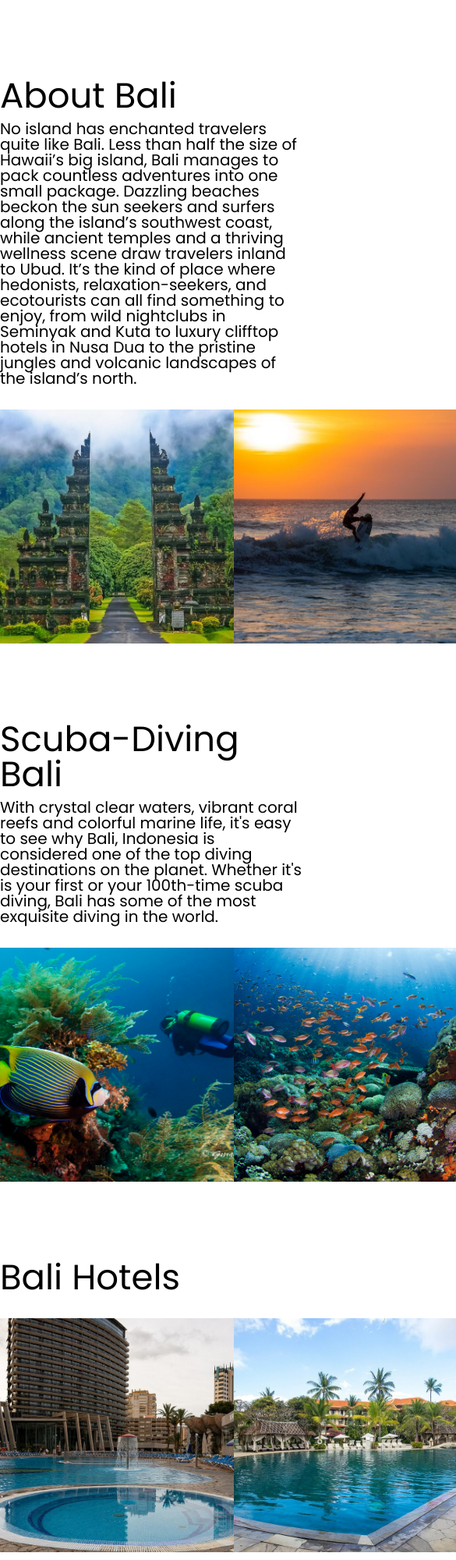
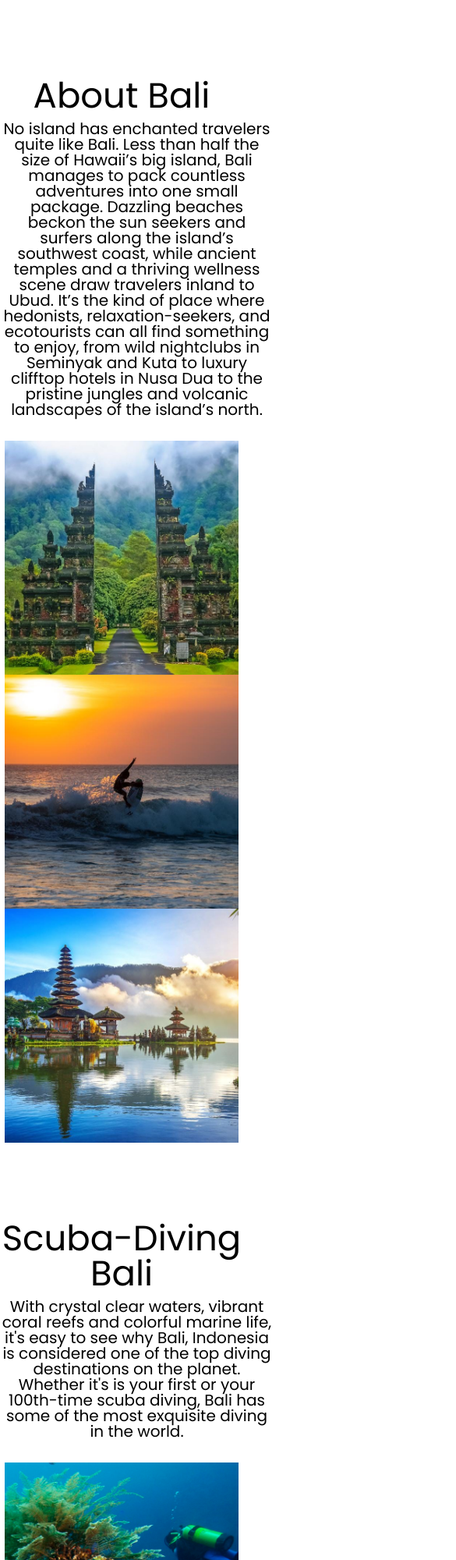
Before and after one commit to Ninochakvetadze/Task-13, a plain HTML site: page index.html in a window 390 px wide. Shown: the top 2000 px of the page at 78% size, 585 px wide, since content can reach past the window. Drawn offline with Linux system fonts and the light colour scheme.

Commit message:
added responsive

```diff
--- a/scss/_style.scss
+++ b/scss/_style.scss
@@ -15,21 +15,40 @@ body {
     h2 {
         @include font (45px, normal);
         @include pseudo;
+        @media (max-width: 1000px) {
+            width: 80%;
+            text-align: center;
+        }
     }
     p {
         margin-top: 10px;
         margin-bottom: 30px;
         @include pseudo;
         @include font (20px, normal);
+        @media (max-width: 1200px) {
+            width: 90%;
+            text-align: center;
+        }
     }
     .bali {
         @include goflex;
+        @media (max-width: 900px) {
+            width: 80%;
+            flex-direction: column;
+            justify-content: space-around;
+            align-items: center;
+            margin-bottom: 20px;
+        }
     }
 }
 
 .s-3 {
     h2 {
         @include font (45px, normal);
+        @media (max-width: 1000px) {
+            width: 80%;
+            text-align: center;
+        }
     }
     .cards {
         @include goflex;
@@ -50,5 +69,12 @@ body {
             color: #5863f8;
             margin-right: 10px;
         }
+        @media (max-width: 900px) {
+            width: 80%;
+            flex-direction: column;
+            justify-content: space-around;
+            align-items: center;
+            margin-bottom: 20px;
+        }
     }
 }
```
Also changed, not shown: css/global.css, 1 other file.
